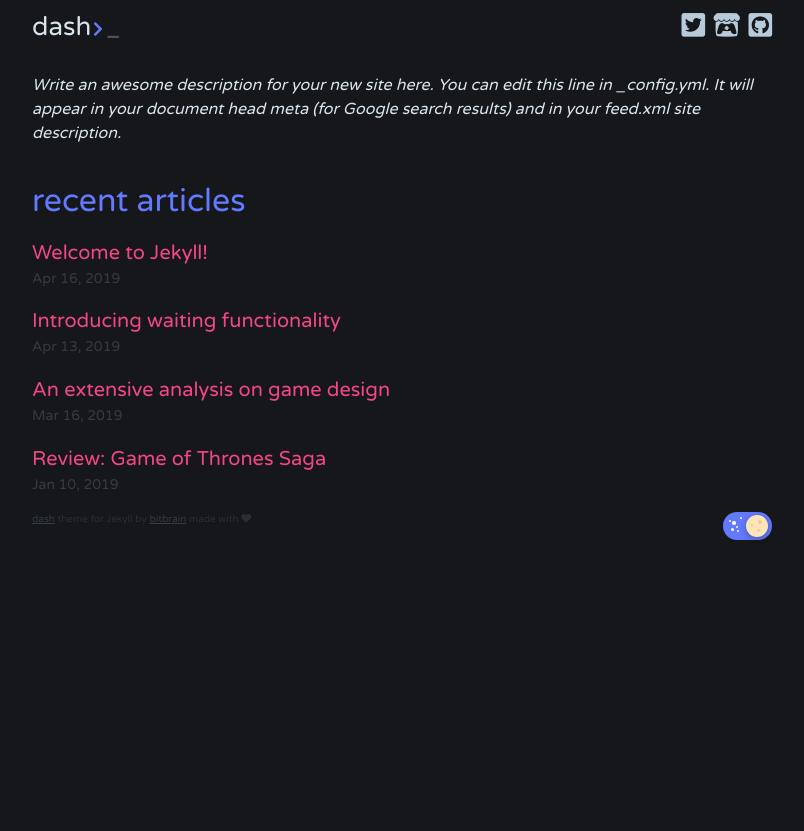
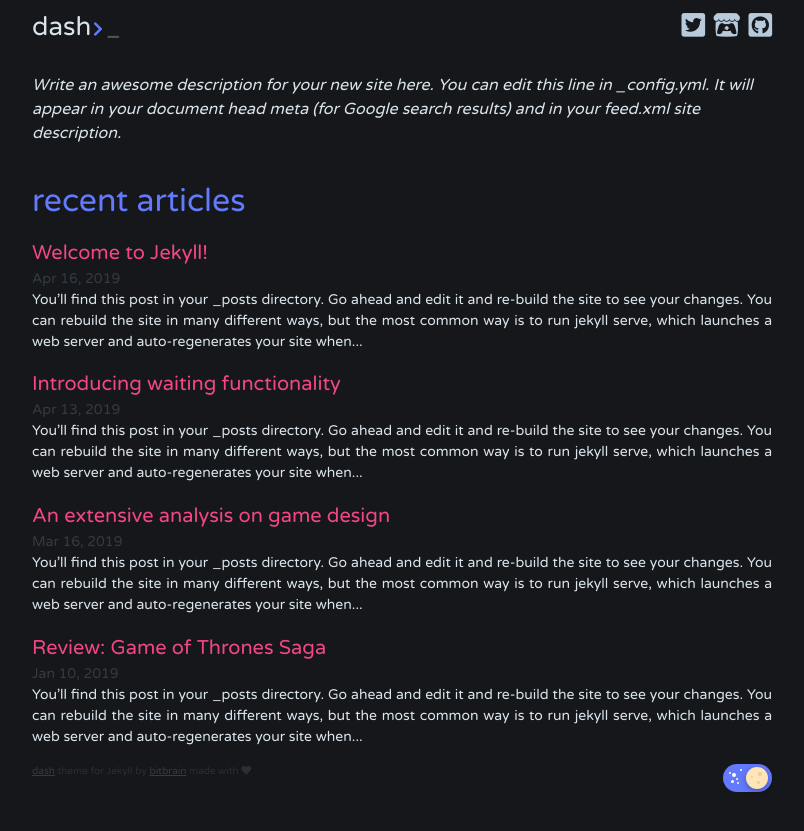
Before and after one commit to prishchepaartem/prishchepaartem.github.io, a Jekyll site: the page built from index.html, in a window 1280 px wide. Shown: the top 831 px of the page, without its empty margins (238-1042 px from the left). Built offline with Jekyll 4.4.1, drawn with Linux system fonts in a browser that asks for light colours; the list of posts is cut into pages by our own code.

Commit message:
initial commit

```diff
--- a/_config.yml
+++ b/_config.yml
@@ -5,7 +5,7 @@
   Write an awesome description for your new site here. You can edit this
   line in _config.yml. It will appear in your document head meta (for
   Google search results) and in your feed.xml site description.
-show_excerpts: false # set to true to show excerpts on the homepage
+show_excerpts: true # set to true to show excerpts on the homepage
 
 paginate: 4
 paginate_path: "/blog/page:num/"
```
